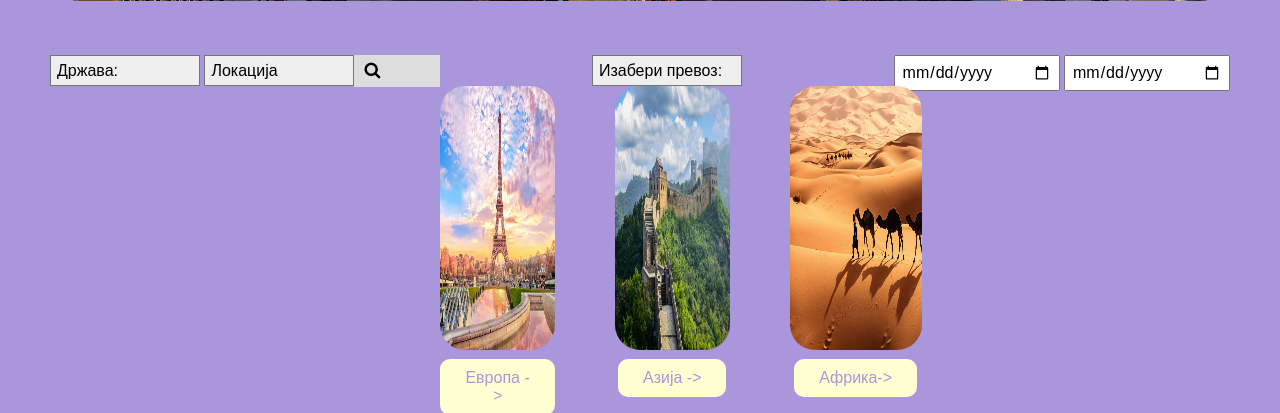
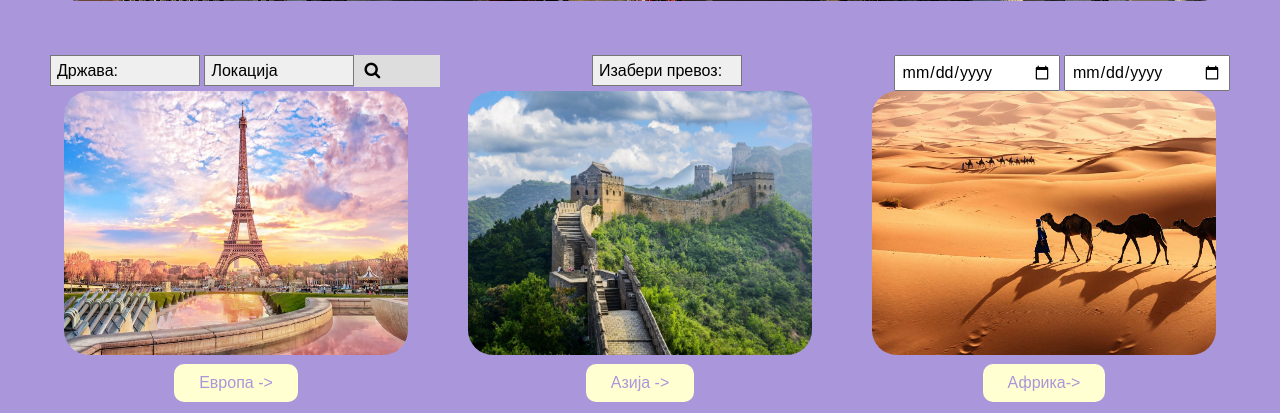
Before and after one commit to molnarkg7/PISiBP_projekat, a PHP site: page / in a window 1280 px wide. Shown: the part 650-1063 px from the top of the page. Run offline with PHP 8.4, Linux system fonts and the light colour scheme; the visitor is signed in with stand-in values (Sample User, id 1); data comes from the database, SQL or seed files in the repository; data that the repository does not hold is empty.

Commit message:
Update style.css

```diff
--- a/style.css
+++ b/style.css
@@ -8,8 +8,14 @@
   background-color: #AA96DA;
 }
 
+.grid-container {
+  width: 100%;
+  margin: auto;
+}
+
 .grid{
-  margin: 0 50px;
+  width: 90%;
+  margin: auto auto;
   display: grid;
   grid-template-columns: 1fr 1fr 1fr;
   column-gap: 60px;
```
